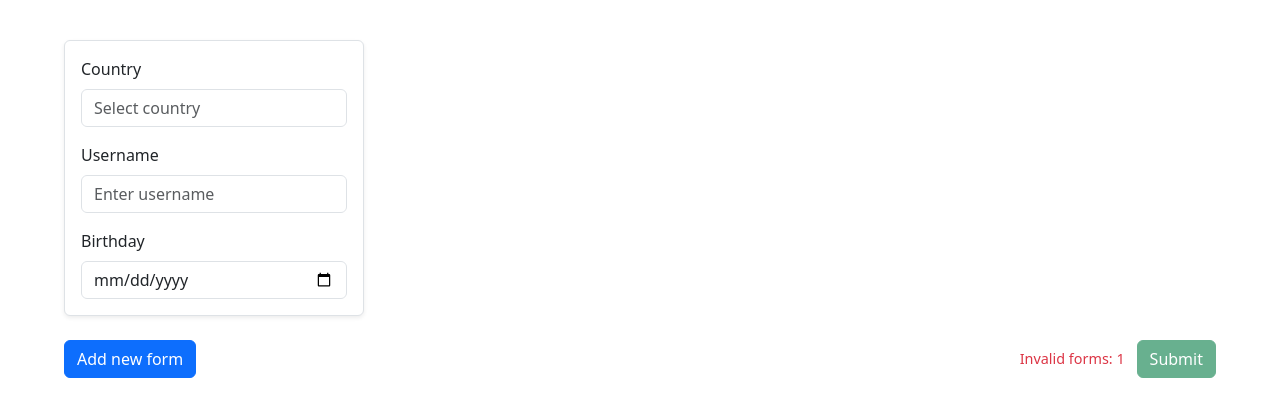
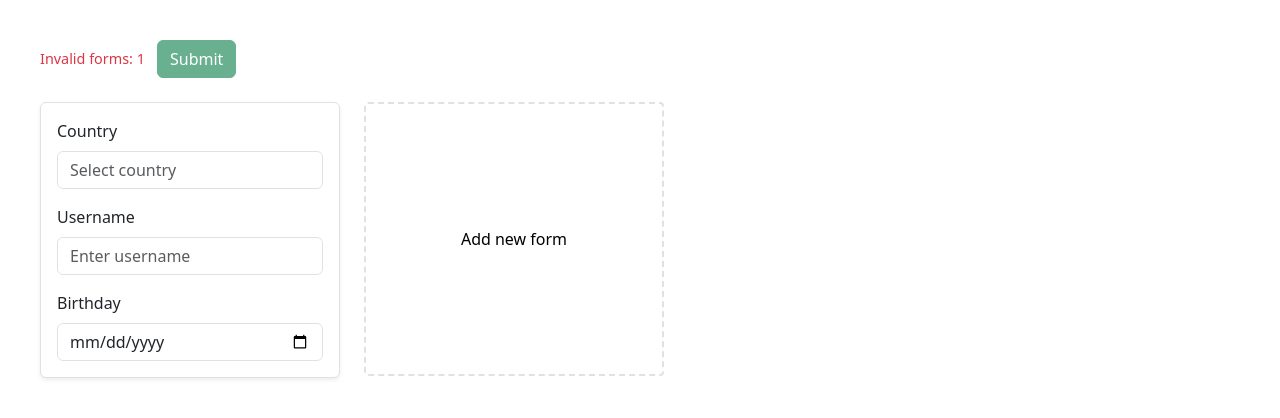
Before and after one commit to chekh04/test-task, an Angular app: page / in a window 1280 px wide. Shown: the top 418 px of the page. Built offline with nearby package versions, Linux system fonts and the light colour scheme.

Commit message:
first commit

```diff
--- a/src/app/shared/components/dynamic-form/dynamic-form.component.html
+++ b/src/app/shared/components/dynamic-form/dynamic-form.component.html
@@ -1,4 +1,17 @@
 <div class="forms-container">
+  <div class="form-actions">
+    <div class="submit-section">
+        <span *ngIf="invalidFormsCount > 0" class="invalid-count">
+          Invalid forms: {{ invalidFormsCount }}
+        </span>
+      <button
+        type="submit"
+        class="btn btn-success"
+        [disabled]="form.invalid">
+        Submit
+      </button>
+    </div>
+  </div>
   <form [formGroup]="form" (ngSubmit)="onSubmit()">
     <div formArrayName="forms" class="forms-grid">
       @for (formGroup of formsArray.controls; track $index; let i = $index) {
@@ -37,30 +50,14 @@
           </div>
         </div>
       }
-
-    </div>
-
-    <div class="form-actions">
       @if (formsArray.length < 10) {
         <button
-        type="button"
-        class="btn btn-primary"
-        (click)="addForm()">
-        Add new form
-      </button>
+          type="button"
+          class="add-form-btn btn-primary"
+          (click)="addForm()">
+          Add new form
+        </button>
       }
-
-      <div class="submit-section">
-        <span *ngIf="invalidFormsCount > 0" class="invalid-count">
-          Invalid forms: {{ invalidFormsCount }}
-        </span>
-        <button
-          type="submit"
-          class="btn btn-success"
-          [disabled]="form.invalid">
-          Submit
-        </button>
-      </div>
     </div>
   </form>
 </div>
--- a/src/app/shared/components/dynamic-form/dynamic-form.component.scss
+++ b/src/app/shared/components/dynamic-form/dynamic-form.component.scss
@@ -1,7 +1,10 @@
 .forms-container {
-  max-width: 1200px;
+  max-width: 1400px;
   margin: 0 auto;
   padding: 24px;
+  display: flex;
+  flex-direction: column;
+  gap: 24px;
 }
 
 .forms-grid {
@@ -59,6 +62,13 @@
   font-size: 0.9rem;
 }
 
+.add-form-btn {
+  height: 274px;
+  background: transparent;
+  border: 2px dashed #dee2e6;
+  border-radius: 4px;
+}
+
 @media (max-width: 768px) {
   .forms-grid {
     grid-template-columns: 1fr;
```
